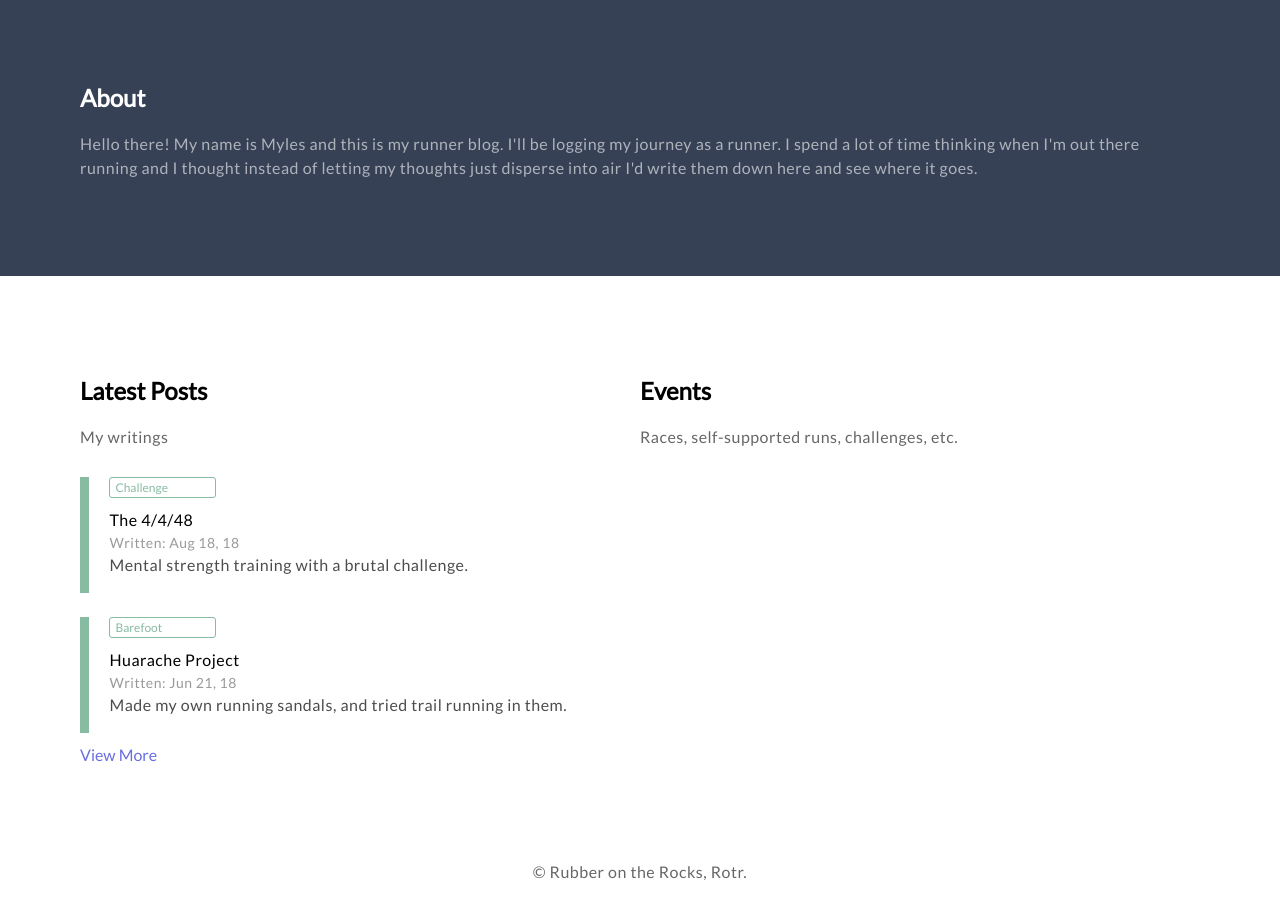
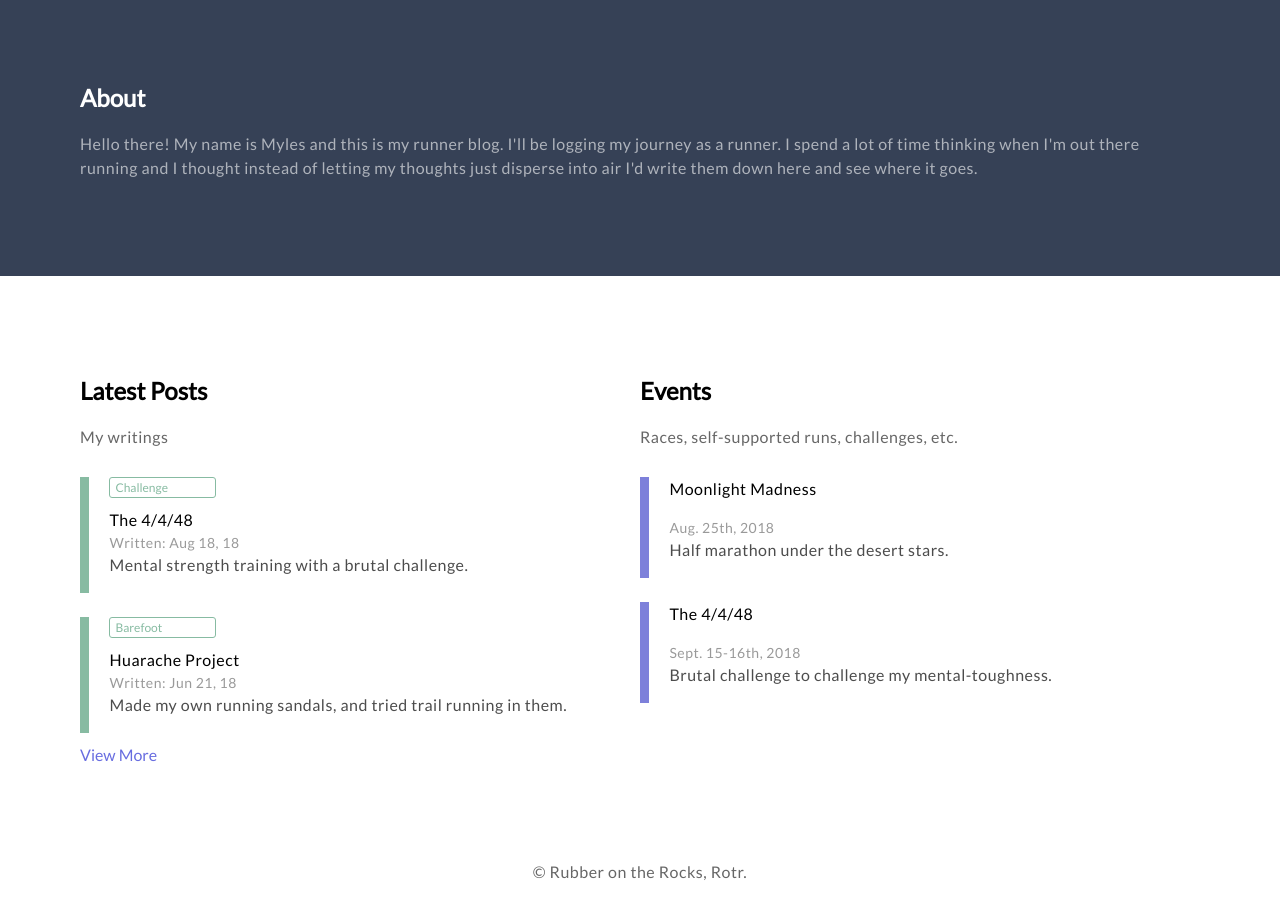
Before and after one commit to enriquezm/rotr, a Jekyll site: the page built from index.md, in a window 1280 px wide and 900 px high, scrolled down 935 px. Built offline with Jekyll 4.4.1, drawn with Linux system fonts in a browser that asks for light colours; nearby versions of some CDN libraries.

Commit message:
Update about.

```diff
--- a/_config.yml
+++ b/_config.yml
@@ -37,7 +37,3 @@
     # Leave shortname blank to disable comments site-wide.
     # Disable comments for any post by adding `comments: false` to that post's YAML Front Matter.
     shortname: rotr-1
-
-# Collections settings
-collections:
-  - events
--- /dev/null
+++ b/_data/events.yml
@@ -0,0 +1,7 @@
+- title: Moonlight Madness
+  date: Aug. 25th, 2018
+  lead: Half marathon under the desert stars.
+
+- title: The 4/4/48
+  date: Sept. 15-16th, 2018
+  lead: Brutal challenge to challenge my mental-toughness.
--- a/_events/events.yml
+++ /dev/null
@@ -1,4 +0,0 @@
-- title: Moonlight Madness
-  date: 2018-08-25 19:42:18 -0700
-- title: "The 4/4/48"
-  date: 2018-09-15 19:42:18 -0700
--- a/_layouts/home.html
+++ b/_layouts/home.html
@@ -33,12 +33,13 @@
 		<h2>Events</h2>
 		<p class="bg-light">Races, self-supported runs, challenges, etc.</p>
 		<div class="race-list">
-			{% for event in site.events %}
+			{% for event in site.data.events %}
 			<div class="race-block">
-				<div class="race-icon color3"></div>
+				<div class="race-icon color4"></div>
 				<div class="race-meta">
 					<p>{{ event.title }}</p>
-					<p class="date"><s>{{ event.date | date: "%b %d, %y" }}</s></p>
+					<p class="date">{{ event.date }}</p>
+					<p class="sub-text">{{ event.lead }}</p>
 				</div>
 			</div>
 			{% endfor %}
--- a/about.html
+++ b/about.html
@@ -6,6 +6,9 @@
 ---
 <section class="p5">
   <p class="mt-0">
-    Lorem ipsum dolor sit amet, consectetur adipisicing elit. Non laboriosam numquam, perferendis blanditiis quas id nobis odit ut hic eveniet, recusandae quis consequatur sed incidunt adipisci sit facilis amet velit.
+    Hi! My name is Myles Enriquez. I'm a runner, rock climber, and web developer. I've always been into aggressive, endurance, adrenaline activities and I guess this blog is about documenting that experience.
+  </p>
+  <p>
+
   </p>
 </section>
```
